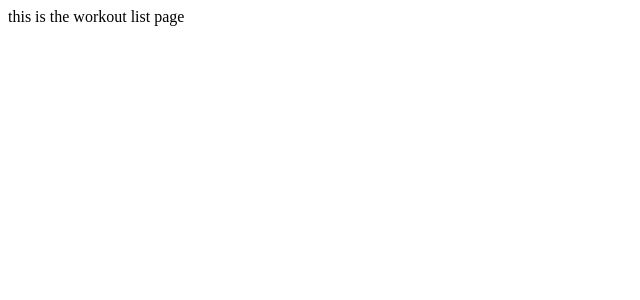
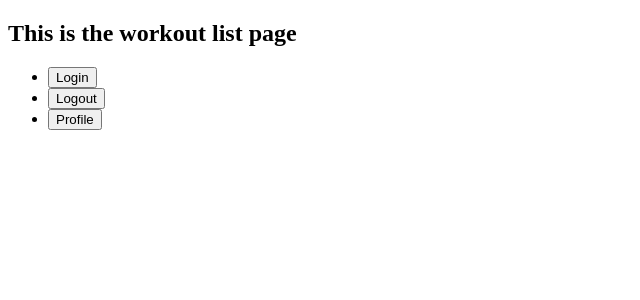
Before and after one commit to hasanike/Better-Me, a React (Vite) app in the folder client/: page / in a window 1280 px wide. Shown: the top 300 px of the page, without its empty margins (0-640 px from the left). Built offline with nearby package versions, Linux system fonts and the light colour scheme.

Commit message:
added files

```diff
--- a/client/src/pages/WorkoutList.jsx
+++ b/client/src/pages/WorkoutList.jsx
@@ -1,8 +1,29 @@
-function WorkoutList(){
-    return(
-        <div>
-            this is the workout list  page
-        </div>
-    )
+import React from 'react';
+
+function WorkoutList() {
+    return (
+        <nav>
+            <h1>This is the workout list page</h1>
+            <ul>
+                <li><button onClick={handleLogin}>Login</button></li>
+                <li><button onClick={handleLogout}>Logout</button></li>
+                <li><button onClick={handleProfile}>Profile</button></li>
+            </ul>
+        </nav>
+    );
 }
-export default WorkoutList
+
+
+const handleLogin = () => {
+
+};
+
+const handleLogout = () => {
+
+};
+
+const handleProfile = () => {
+
+};
+
+export default WorkoutList;
```
Also changed, not shown: 2 other files (tests, documents, lock files or other folders).
